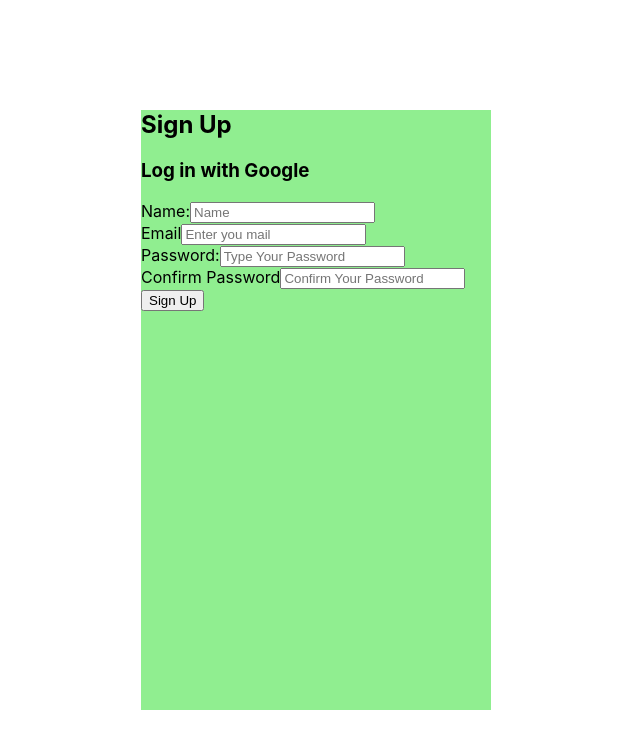
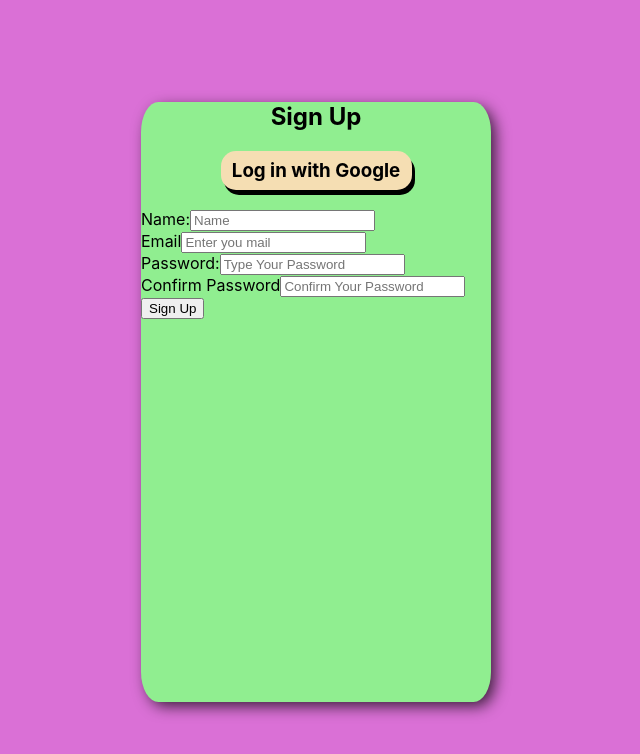
Before and after one commit to chirag-chhajed/beginner-cohort, a React (Create React App) app in the folder beginner-cohort/Month 3/Week 1/react-form/: page / in a window 1280 px wide. Shown: the top 754 px of the page, without its empty margins (324-964 px from the left). Built offline with nearby package versions, Linux system fonts and the light colour scheme.

Commit message:
change made

```diff
--- a/beginner-cohort/Month 3/Week 1/react-form/src/App.css
+++ b/beginner-cohort/Month 3/Week 1/react-form/src/App.css
@@ -3,9 +3,31 @@
   place-items: center;
   height: 100vh;
   width: 100vw;
+  background-color: orchid;
 }
 form{
   background-color: lightgreen;
   height: 600px;
   width: 350px;
+  margin: 1rem;
+  border-radius: 5%;
+  box-shadow: 5px 5px 15px -1px rgba(0,0,0,0.75);
 }
+h2{
+  text-align: center;
+}
+h3{
+  text-align: center;
+  padding: 0.5rem;
+  width: 50%;
+  margin-inline: auto;
+  background-color: wheat;
+  border-radius: 15px;
+  box-shadow: 3px 5px ;
+  transition: all 0.4s;
+}
+h3:hover{
+  box-shadow: none;
+  background-color: black;
+  color: white;
+}
--- a/beginner-cohort/Month 3/Week 1/react-form/src/Form.jsx
+++ b/beginner-cohort/Month 3/Week 1/react-form/src/Form.jsx
@@ -6,7 +6,7 @@
       name: "",
       email: "",
       password: "",
-      ConPassword: ""
+      passwordConfirm: ""
     }
   )
   const handleChange = (event) => {
@@ -19,8 +19,15 @@
     })
   }
   const handleSubmit = (e) => {
+    e.preventDefault()
+        if(formData.password === formData.passwordConfirm) {
+            console.log("Successfully signed up")
+        } else {
+            console.log("Passwords do not match")
+            return
+        }
+  }
 
-  }
   return (
     <>
 
@@ -61,13 +68,13 @@
         </div>
         {/* Confirm Password Input */}
         <div className="form--section">
-          <label htmlFor="ConPassword">Confirm Password</label>
+          <label htmlFor="passwordConfirm">Confirm Password</label>
           <input
             type="password"
             placeholder="Confirm Your Password"
             onChange={handleChange}
-            name="ConPassword"
-            value={formData.ConPassword} /></div>
+            name="passwordConfirm"
+            value={formData.passwordConfirm} /></div>
         <button>Sign Up</button>
       </form>
 
--- a/beginner-cohort/Month 3/Week 1/react-form/src/GoogleButton.jsx
+++ b/beginner-cohort/Month 3/Week 1/react-form/src/GoogleButton.jsx
@@ -4,7 +4,9 @@
     return(
         <>
         <h2>Sign Up</h2>
+
         <h3>Log in with Google</h3>
+
         </>
     )
 }
```
